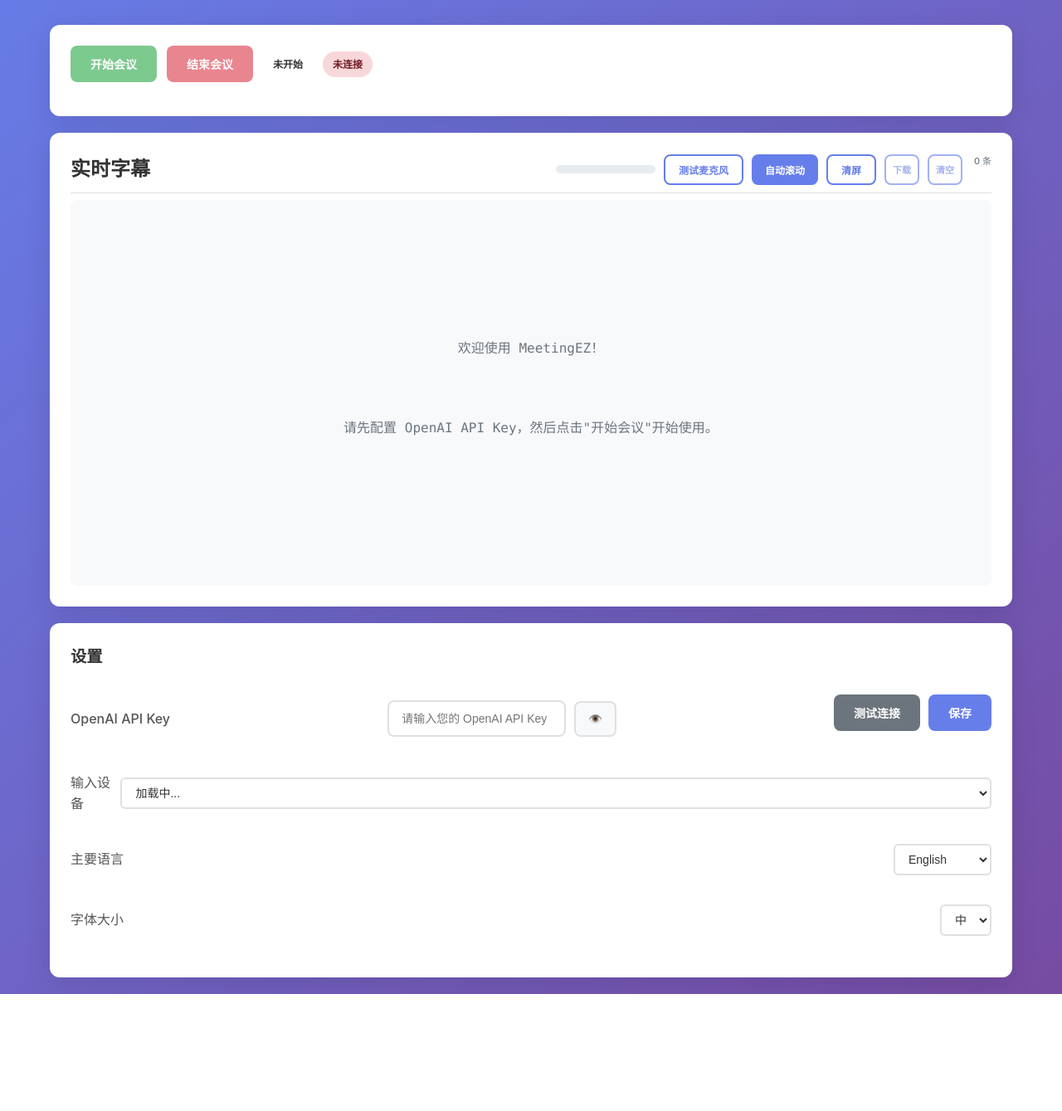
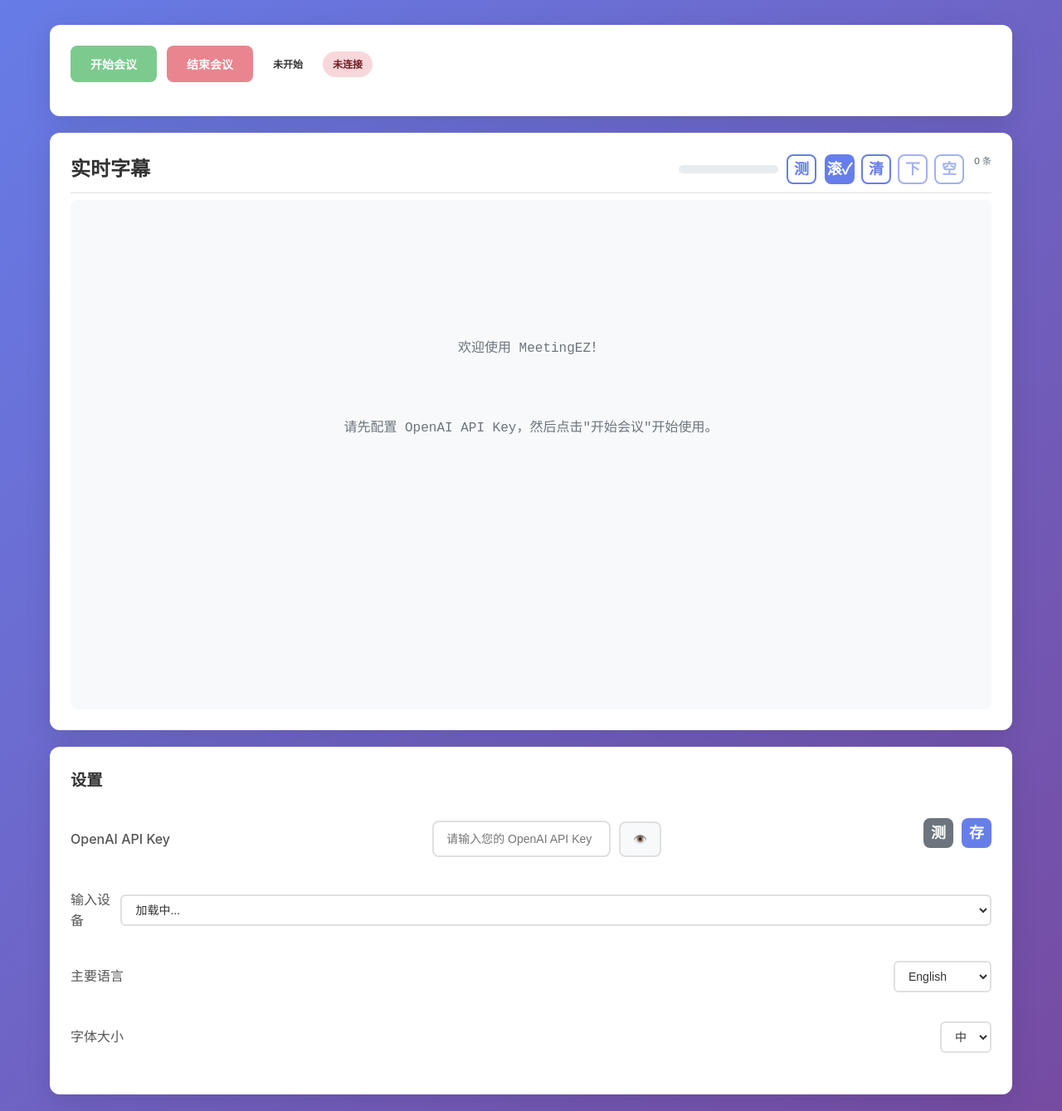
Before and after one commit to wengzhiwen/meetingEZ, a Flask app: page / in a window 1280 px wide. Shown: the part 122-1461 px from the top of the page at 83% size. Before the commit the page ends 1320 px from the top, so only its background shows below. Run offline with Flask 3, Linux system fonts and the light colour scheme.

Commit message:
更新样式和脚本，添加自动滚动功能，优化按钮样式，移除重复定义，清理代码结构。

```diff
--- a/app/static/css/style.css
+++ b/app/static/css/style.css
@@ -190,6 +190,19 @@
     min-width: auto;
 }
 
+/* 图标按钮（用于竖屏与紧凑布局） */
+.btn-icon {
+    width: 36px;
+    height: 36px;
+    padding: 0;
+    display: inline-flex;
+    align-items: center;
+    justify-content: center;
+    font-size: 18px;
+    line-height: 1;
+    border-radius: 8px;
+}
+
 /* 状态消息 */
 .status-message {
     padding: 10px 15px;
@@ -279,7 +292,9 @@
     margin-bottom: 20px;
     box-shadow: 0 8px 32px rgba(0, 0, 0, 0.1);
     backdrop-filter: blur(10px);
-    min-height: 400px;
+    height: 90vh;
+    display: flex;
+    flex-direction: column;
 }
 
 .transcript-content {
@@ -287,11 +302,12 @@
     white-space: pre-wrap;
     line-height: 1.8;
     font-size: 16px;
-    max-height: 500px;
+    flex: 1;
     overflow-y: auto;
     padding: 10px;
     background: #f8f9fa;
     border-radius: 8px;
+    min-height: 0;
 }
 
 .transcript-content::-webkit-scrollbar {
@@ -351,35 +367,10 @@
 
 .transcript-controls {
     display: flex;
-    gap: 10px;
+    gap: 8px;
 }
 
-.transcript-content {
-    max-height: 500px;
-    overflow-y: auto;
-    padding: 10px;
-    background: #f8f9fa;
-    border-radius: 8px;
-    font-family: 'SF Mono', Monaco, 'Cascadia Code', 'Roboto Mono', Consolas, 'Courier New', monospace;
-}
-
-.transcript-content::-webkit-scrollbar {
-    width: 8px;
-}
-
-.transcript-content::-webkit-scrollbar-track {
-    background: #f1f1f1;
-    border-radius: 4px;
-}
-
-.transcript-content::-webkit-scrollbar-thumb {
-    background: #c1c1c1;
-    border-radius: 4px;
-}
-
-.transcript-content::-webkit-scrollbar-thumb:hover {
-    background: #a8a8a8;
-}
+/* 移除重复的 .transcript-content 定义，已在上面统一定义 */
 
 /* 字幕条目 */
 .transcript-item {
@@ -610,7 +601,7 @@
 
     .transcript-header {
         flex-direction: column;
-        gap: 15px;
+        gap: 12px;
         align-items: flex-start;
     }
 
@@ -635,10 +626,10 @@
         padding: 15px;
     }
 
-    .btn {
-        padding: 10px 20px;
-        font-size: 13px;
-    }
+    .btn { padding: 8px 16px; font-size: 13px; }
+    .btn-icon { width: 32px; height: 32px; font-size: 16px; }
+    .transcript-count-tiny { font-size: 10px; }
+    .volume-meter.compact { width: 96px; height: 8px; }
 
     .transcript-text {
         font-size: 14px;
--- a/app/static/js/app.js
+++ b/app/static/js/app.js
@@ -39,6 +39,7 @@
     setupEventListeners();
     await loadAudioDevices();
     updateControls();
+    initializeAutoScroll();
 }
 
 // 加载设置
@@ -84,8 +85,27 @@
     document.getElementById('downloadTranscript').addEventListener('click', downloadTranscript);
     document.getElementById('clearTranscript').addEventListener('click', clearTranscript);
 
+    // 字幕控制
+    document.getElementById('autoScroll').addEventListener('click', toggleAutoScroll);
+    document.getElementById('clearScreen').addEventListener('click', clearScreen);
+
     // 麦克风测试
     document.getElementById('testMicrophone').addEventListener('click', toggleMicrophoneTest);
+
+    // 监听系统设备变更（插拔耳机等）
+    if (navigator.mediaDevices) {
+        if (typeof navigator.mediaDevices.addEventListener === 'function') {
+            navigator.mediaDevices.addEventListener('devicechange', async () => {
+                console.log('🔁 检测到音频设备变更，重新加载列表');
+                await loadAudioDevices();
+            });
+        } else if ('ondevicechange' in navigator.mediaDevices) {
+            navigator.mediaDevices.ondevicechange = async () => {
+                console.log('🔁 检测到音频设备变更，重新加载列表');
+                await loadAudioDevices();
+            };
+        }
+    }
 
     // 设置
     document.getElementById('primaryLanguage').addEventListener('change', (e) => {
@@ -935,7 +955,11 @@
         streamingElement.textContent = `${currentStreamingText} [${timestamp}]`;
 
         transcriptContent.appendChild(streamingElement);
-        scrollToBottom();
+
+        // 确保自动滚动到底部
+        if (document.getElementById('autoScroll').classList.contains('btn-primary')) {
+            scrollToBottom();
+        }
 
         console.log('🔄 流式显示更新:', currentStreamingText);
     }
@@ -963,7 +987,10 @@
         return `${transcript.text} [${time}]`;
     }).join('\n');
 
-    scrollToBottom();
+    // 自动滚动到底部
+    if (document.getElementById('autoScroll').classList.contains('btn-primary')) {
+        scrollToBottom();
+    }
 }
 
 // 获取语言标签
@@ -992,7 +1019,12 @@
 
 // 滚动到底部
 function scrollToBottom() {
-    transcriptContent.scrollTop = transcriptContent.scrollHeight;
+    if (transcriptContent) {
+        // 使用 requestAnimationFrame 确保 DOM 更新后再滚动
+        requestAnimationFrame(() => {
+            transcriptContent.scrollTop = transcriptContent.scrollHeight;
+        });
+    }
 }
 
 // 更新计数
@@ -1129,11 +1161,42 @@
 // 加载音频设备列表
 async function loadAudioDevices() {
     try {
-        const devices = await navigator.mediaDevices.enumerateDevices();
-        const audioInputs = devices.filter(device => device.kind === 'audioinput');
+        const audioInputSelect = document.getElementById('audioInput');
 
-        const audioInputSelect = document.getElementById('audioInput');
+        // 非安全上下文（HTTP 非 localhost）在 Android 上会禁止麦克风权限与设备枚举
+        if (!window.isSecureContext) {
+            console.warn('⚠️ 非安全上下文：Android 浏览器需要 HTTPS 或 localhost 才能访问麦克风');
+            if (audioInputSelect) {
+                audioInputSelect.innerHTML = '<option value="">需要在 HTTPS 或 localhost 下使用</option>';
+            }
+            showStatus('Android 需 HTTPS/localhost 才能加载输入设备与弹出权限框', 'error');
+            return;
+        }
+
+        let devices = await navigator.mediaDevices.enumerateDevices();
+        let audioInputs = devices.filter(device => device.kind === 'audioinput');
+        const labelsMissing = audioInputs.some(d => !d.label);
         audioInputSelect.innerHTML = '';
+
+        // 权限预热：若没有设备或设备 label 为空，多数是未授权，需要先请求一次最小权限
+        if (audioInputs.length === 0 || labelsMissing) {
+            try {
+                console.log('🟡 权限预热：请求最小麦克风权限以解锁设备列表与标签');
+                const prewarm = await navigator.mediaDevices.getUserMedia({ audio: true });
+                // 立即释放
+                prewarm.getTracks().forEach(t => t.stop());
+                // 重新枚举
+                devices = await navigator.mediaDevices.enumerateDevices();
+                audioInputs = devices.filter(device => device.kind === 'audioinput');
+            } catch (e) {
+                console.warn('🔒 权限预热失败：', e);
+                if (audioInputSelect) {
+                    audioInputSelect.innerHTML = '<option value="">未授权麦克风或被浏览器阻止</option>';
+                }
+                showStatus('请允许麦克风权限后重试', 'error');
+                return;
+            }
+        }
 
         if (audioInputs.length === 0) {
             audioInputSelect.innerHTML = '<option value="">无可用设备</option>';
@@ -1149,11 +1212,12 @@
 
         // 加载保存的设备选择
         const savedDevice = localStorage.getItem('meetingEZ_audioDevice');
-        if (savedDevice) {
+        if (savedDevice && audioInputs.some(d => d.deviceId === savedDevice)) {
             audioInputSelect.value = savedDevice;
             selectedAudioDevice = savedDevice;
         } else {
             selectedAudioDevice = audioInputs[0].deviceId;
+            audioInputSelect.value = selectedAudioDevice;
         }
 
         // 监听设备变化
@@ -1289,6 +1353,70 @@
     updateVolumeIndicator(0);
 }
 
+// 切换自动滚动
+function toggleAutoScroll() {
+    const autoScrollBtn = document.getElementById('autoScroll');
+    const isActive = autoScrollBtn.classList.contains('btn-primary');
+
+    if (isActive) {
+        // 关闭自动滚动
+        autoScrollBtn.classList.remove('btn-primary');
+        autoScrollBtn.classList.add('btn-outline');
+        autoScrollBtn.textContent = '滚';
+        localStorage.setItem('meetingEZ_autoScroll', 'false');
+        console.log('📜 自动滚动已关闭');
+    } else {
+        // 开启自动滚动
+        autoScrollBtn.classList.remove('btn-outline');
+        autoScrollBtn.classList.add('btn-primary');
+        autoScrollBtn.textContent = '滚✓';
+        localStorage.setItem('meetingEZ_autoScroll', 'true');
+        // 立即滚动到底部
+        scrollToBottom();
+        console.log('📜 自动滚动已开启');
+    }
+}
+
+// 清屏功能
+function clearScreen() {
+    const transcriptContent = document.getElementById('transcriptContent');
+
+    // 只清空显示，不影响本地存储的数据
+    if (transcripts.length === 0 && !currentStreamingText) {
+        transcriptContent.innerHTML = `
+            <div class="welcome-message">
+                <p>欢迎使用 MeetingEZ！</p>
+                <p>请先配置 OpenAI API Key，然后点击"开始会议"开始使用。</p>
+            </div>
+        `;
+    } else {
+        transcriptContent.innerHTML = '';
+    }
+
+    console.log('🧹 屏幕已清空（数据保留）');
+}
+
+// 初始化自动滚动状态
+function initializeAutoScroll() {
+    const autoScrollBtn = document.getElementById('autoScroll');
+    const savedAutoScroll = localStorage.getItem('meetingEZ_autoScroll');
+
+    // 默认开启自动滚动
+    const shouldAutoScroll = savedAutoScroll !== 'false';
+
+    if (shouldAutoScroll) {
+        autoScrollBtn.classList.remove('btn-outline');
+        autoScrollBtn.classList.add('btn-primary');
+        autoScrollBtn.textContent = '滚✓';
+    } else {
+        autoScrollBtn.classList.remove('btn-primary');
+        autoScrollBtn.classList.add('btn-outline');
+        autoScrollBtn.textContent = '滚';
+    }
+
+    console.log('📜 自动滚动状态已初始化:', shouldAutoScroll ? '开启' : '关闭');
+}
+
 // 页面加载完成后初始化
 document.addEventListener('DOMContentLoaded', () => {
     init();
--- a/templates/index.html
+++ b/templates/index.html
@@ -34,12 +34,12 @@
                     <div class="volume-meter compact">
                         <div id="volumeBar" class="volume-bar"></div>
                     </div>
-                    <button id="testMicrophone" class="btn btn-small btn-outline">测试麦克风</button>
+                    <button id="testMicrophone" class="btn btn-icon btn-outline" title="测试麦克风" aria-label="测试麦克风">测</button>
                     <div class="transcript-controls">
-                        <button id="autoScroll" class="btn btn-small btn-primary">自动滚动</button>
-                        <button id="clearScreen" class="btn btn-small btn-outline">清屏</button>
-                        <button id="downloadTranscript" class="btn btn-tiny btn-outline" disabled>下载</button>
-                        <button id="clearTranscript" class="btn btn-tiny btn-outline" disabled>清空</button>
+                        <button id="autoScroll" class="btn btn-icon btn-primary" title="自动滚动" aria-label="自动滚动">滚</button>
+                        <button id="clearScreen" class="btn btn-icon btn-outline" title="清屏" aria-label="清屏">清</button>
+                        <button id="downloadTranscript" class="btn btn-icon btn-outline" title="下载" aria-label="下载" disabled>下</button>
+                        <button id="clearTranscript" class="btn btn-icon btn-outline" title="清空" aria-label="清空" disabled>空</button>
                         <span id="transcriptCount" class="transcript-count-tiny">0 条</span>
                     </div>
                 </div>
@@ -64,8 +64,8 @@
                     <button type="button" id="toggleApiKey" class="toggle-btn" title="显示/隐藏">👁️</button>
                 </div>
                 <div class="button-group">
-                    <button id="testConnection" class="btn btn-secondary">测试连接</button>
-                    <button id="saveApiKey" class="btn btn-primary">保存</button>
+                    <button id="testConnection" class="btn btn-icon btn-secondary" title="测试连接" aria-label="测试连接">测</button>
+                    <button id="saveApiKey" class="btn btn-icon btn-primary" title="保存" aria-label="保存">存</button>
                 </div>
                 <div id="connectionStatus" class="status-message"></div>
             </div>
```
Also changed, not shown: docs/CHANGELOG.md (deleted).
